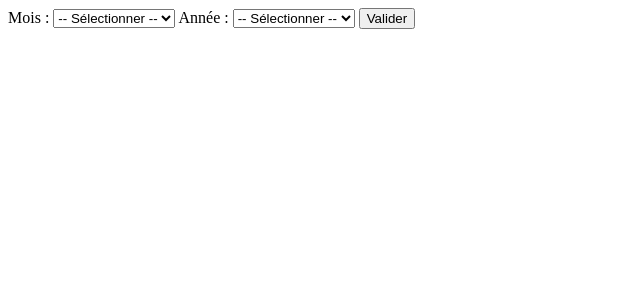
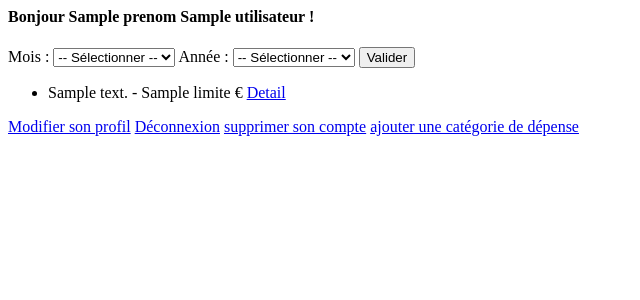
Before and after one commit to LIKELENGE/IETC_suivi_des_depenses_personnelles, a Flask app: template templates/profil.html in a window 1280 px wide. Shown: the top 300 px of the page, without its empty margins (0-640 px from the left). Run offline with Flask 3, Linux system fonts and the light colour scheme; the template is opened without the code that fills it: most values are stand-ins (such as "Sample title", 1, 10 or a date in 2020).

Commit message:
Update profil.html
Option utilisateur intégration

```diff
--- a/templates/profil.html
+++ b/templates/profil.html
@@ -1,3 +1,4 @@
+<h4>Bonjour {{utilisateur.prenom}} {{utilisateur.nom}} !</h4>
 <form method="post">
   <label for="mois">Mois :</label>
   <select name="mois" id="mois" required>
@@ -17,3 +18,24 @@
 
   <button type="submit">Valider</button>
 </form>
+
+{% if categories_depenses %}
+  <ul>
+    {% for cd in categories_depenses %}
+      <li>
+        {{ cd.description }} - {{ cd.limite }} €
+        <a href="{{ url_for('categorie_depense.afficher_categorie_depense', id_categorie=cd.id_categorie) }}">Detail</a>
+
+      </li>
+    {% endfor %}
+  </ul>
+{% else %}
+  <p>Aucune catégorie de dépense trouvée.</p>
+{% endif %}
+
+
+
+<a href="{{url_for('utilisateur.modification')}}">Modifier son profil</a>
+<a href="{{url_for('utilisateur.deconnexion') }}">Déconnexion</a>
+<a href="{{url_for('utilisateur.suppression')}}"> supprimer son compte</a>
+<a href="{{url_for('categorie_depense.ajouter_categorie_depense')}}"> ajouter une catégorie de dépense</a>
```
